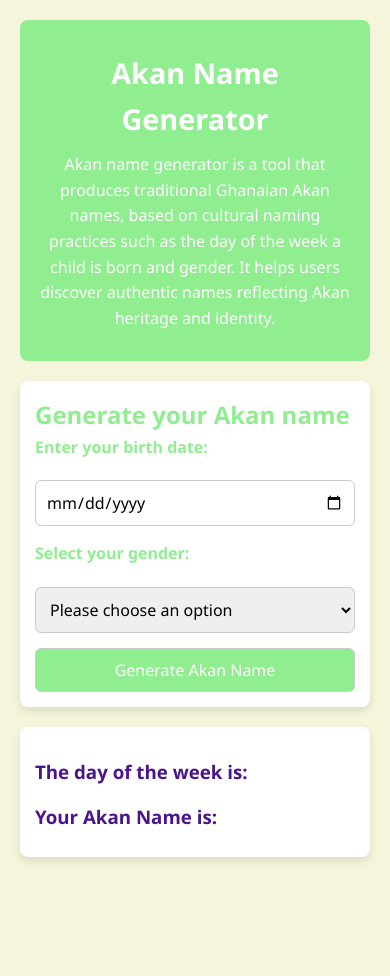
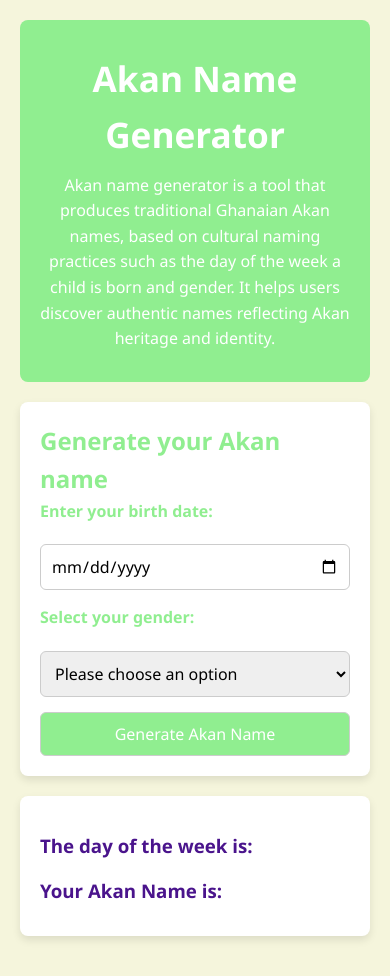
Before and after one commit to alvinmotende-hash/AKAN, a plain HTML site: page index.html in a window 390 px wide. Before the commit the page ends 897 px from the top, so only its background shows below. Drawn offline with Linux system fonts and the light colour scheme.

Commit message:
moified style file

```diff
--- a/style.css
+++ b/style.css
@@ -83,13 +83,3 @@ button:hover {
   margin-top: 10px;
   text-align: center;
 }
-
-/* Responsive */
-@media (max-width: 600px) {
-  header h1 {
-    font-size: 1.8rem;
-  }
-  section {
-    padding: 15px;
-  }
-}
```
